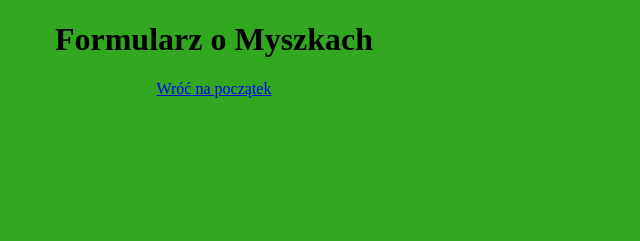
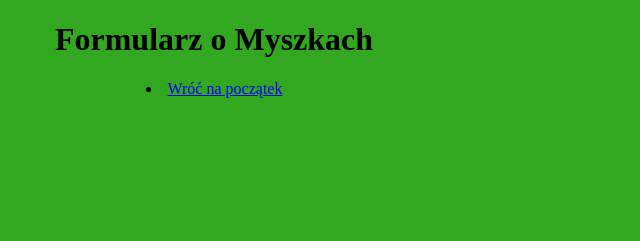
Before and after one commit to magicolaff/Formularz, a plain HTML site: page formularz_mickiewicz.html in a window 1280 px wide. Shown: the top 241 px of the page, 426-1066 px from the left. Drawn offline with Linux system fonts and the light colour scheme.

Commit message:
Update formularz_mickiewicz.html

```diff
--- a/formularz_mickiewicz.html
+++ b/formularz_mickiewicz.html
@@ -73,7 +73,7 @@ niespodzianka</button></TD>
 
 
 <center>
- <a href="index.html">Wróć na początek</a><br>
+<li> <a href="index.html">Wróć na początek</a><br>
  </center>
 
 
```
